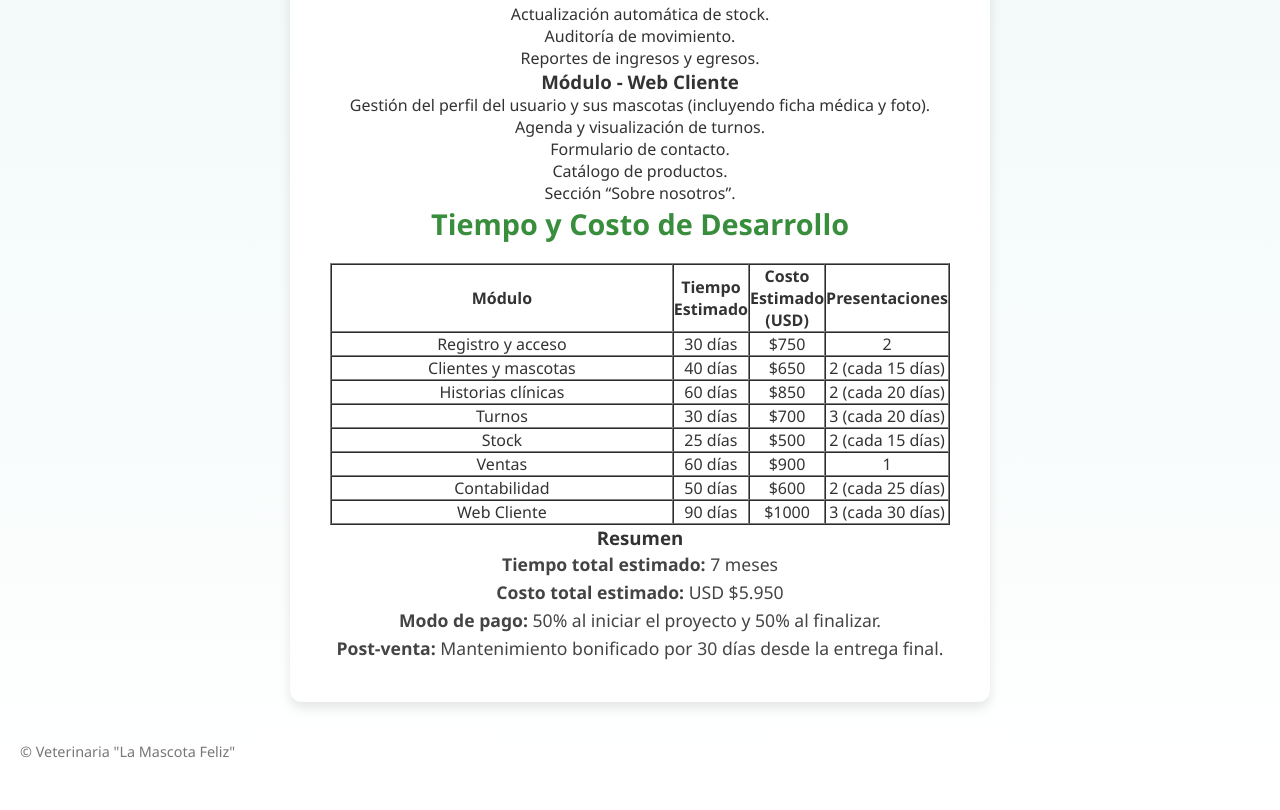
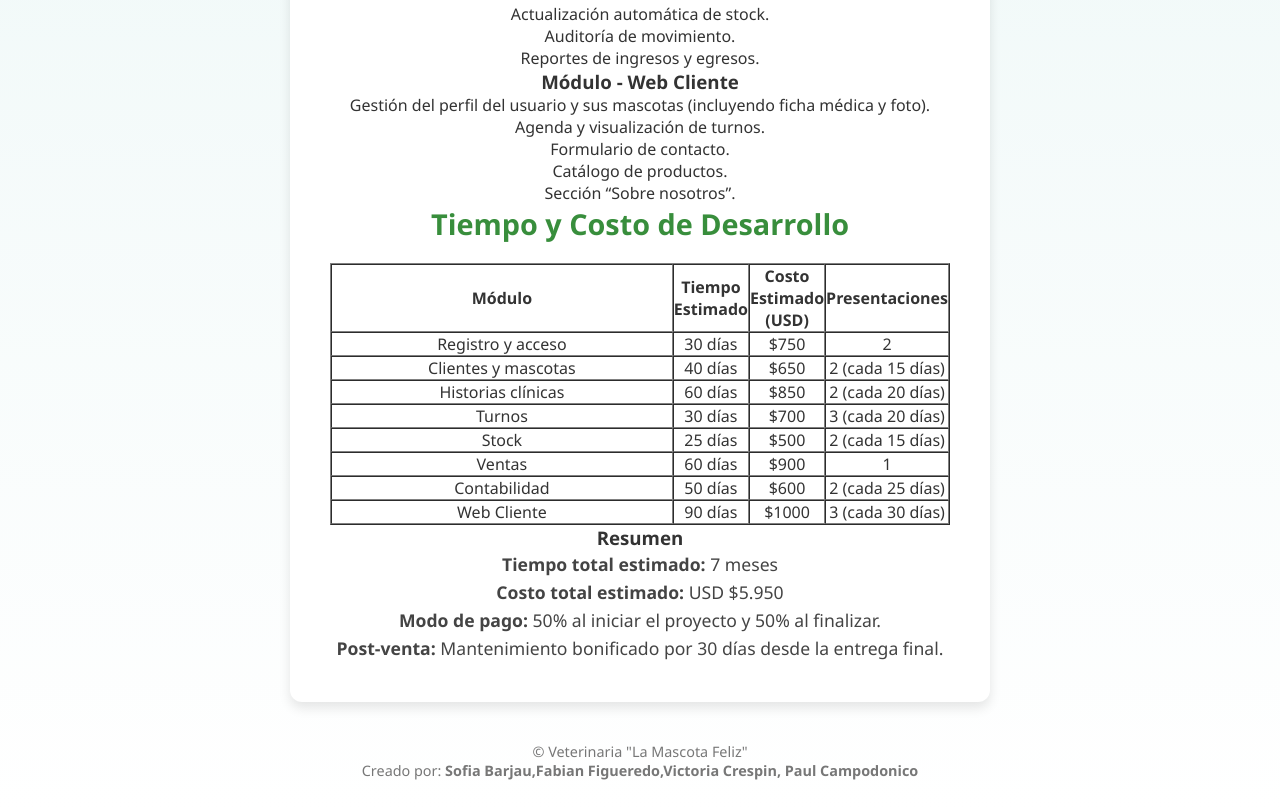
Before and after one commit to CampodonicoPaul/veterinarialmf, a plain HTML site: page presupuesto.html in a window 1280 px wide. Shown: the part 1172-1982 px from the top of the page. Drawn offline with Linux system fonts and the light colour scheme.

Commit message:
nombres en el footer

```diff
--- a/presupuesto.html
+++ b/presupuesto.html
@@ -165,8 +165,9 @@
 
   </main>
 
-  <footer>
-    &copy; Veterinaria "La Mascota Feliz"
+<footer>
+    <p>&copy; Veterinaria "La Mascota Feliz"</p>
+    <p>Creado por: <strong>Sofia Barjau,Fabian Figueredo,Victoria Crespin, Paul Campodonico</strong></p>
   </footer>
 
 </body>
--- a/styles.css
+++ b/styles.css
@@ -71,6 +71,7 @@ main p {
 }
 
 footer {
+  text-align: center;
   font-size: 0.9em;
   color: #777;
   margin-top: auto;
```
Also changed, not shown: entrevista.html (+2 -1 lines), index.html (+2 -1 lines).
